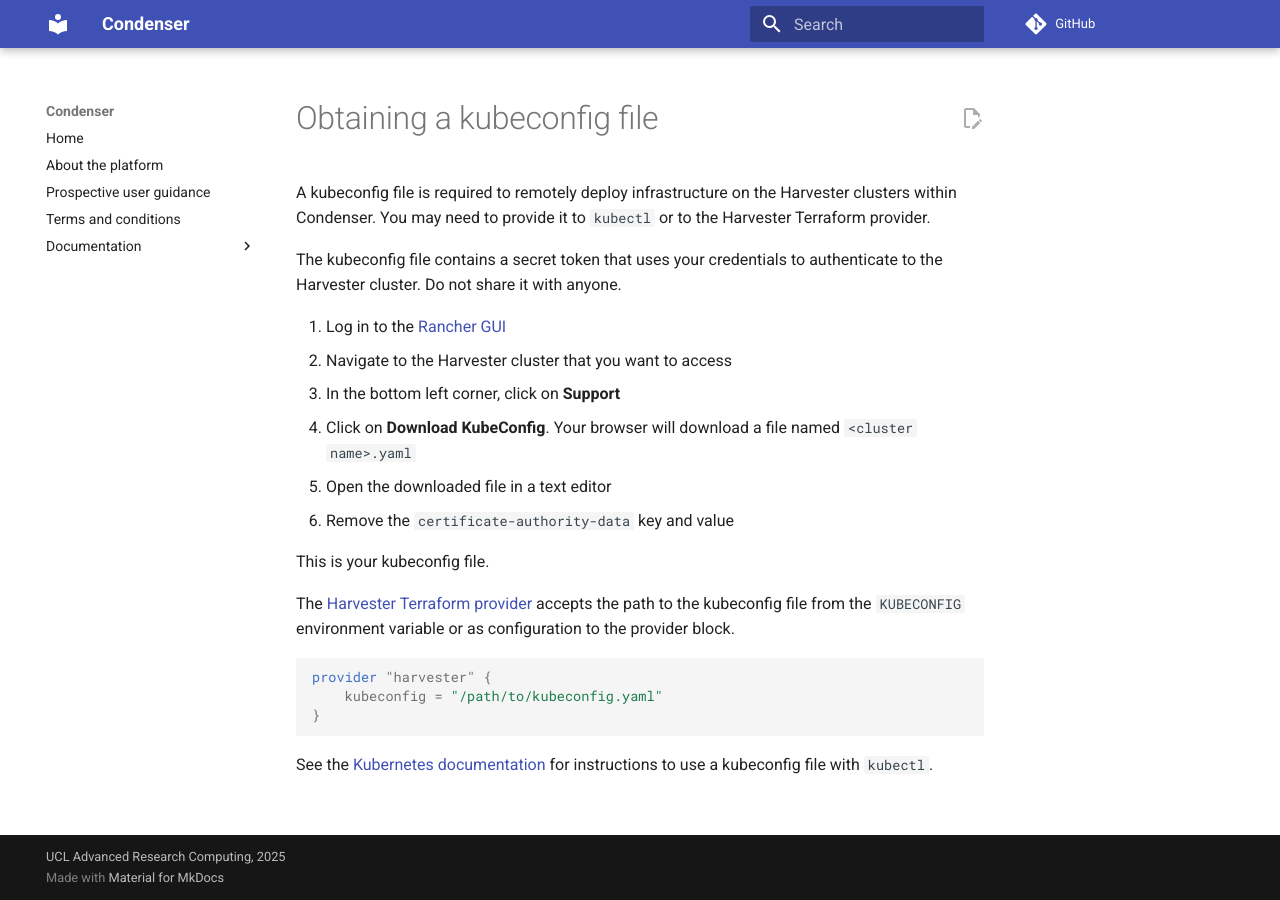
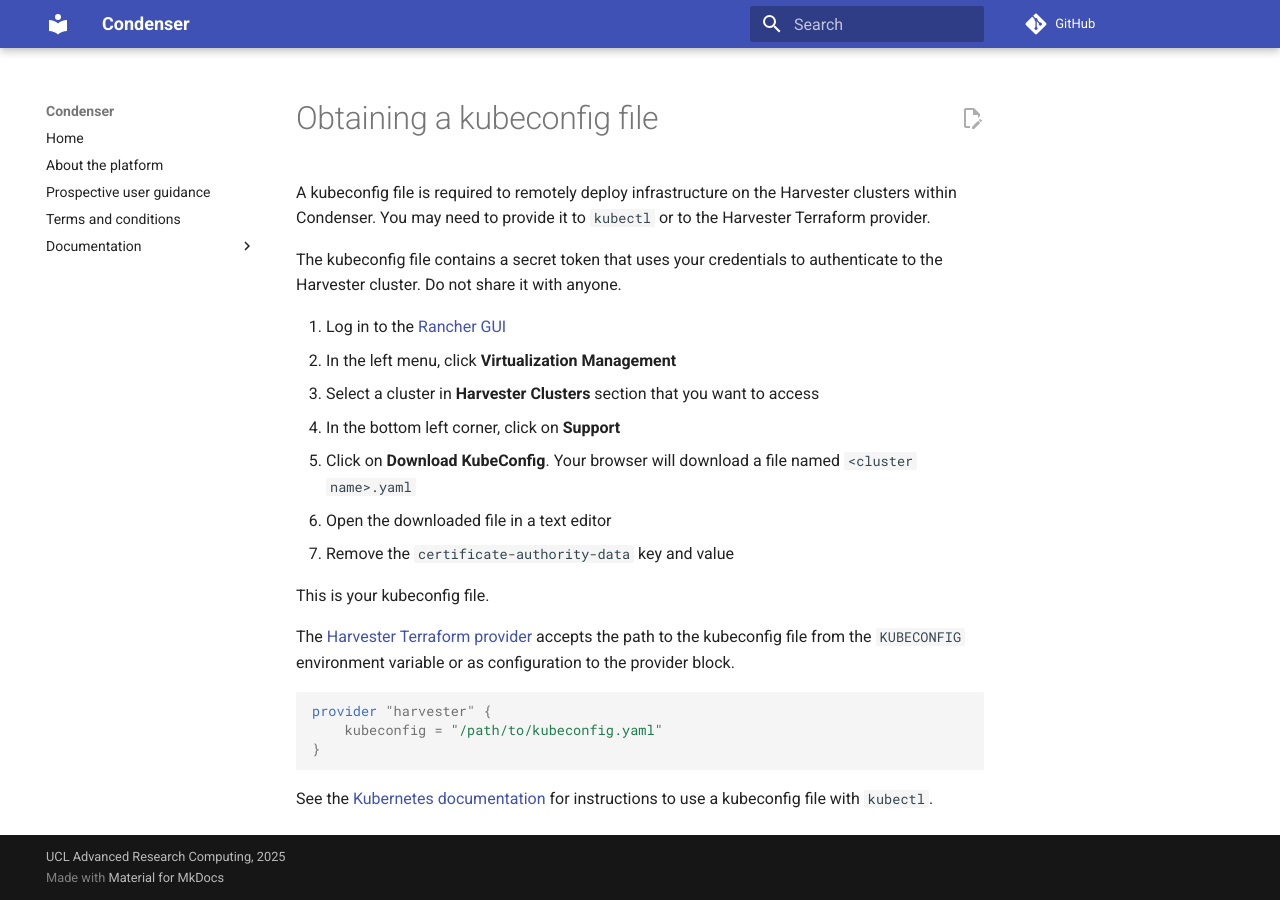
Before and after one commit to UCL-ARC/condenser-mkdocs, an MkDocs documentation site: the page built from docs/stubs/kubeconfig.md, in a window 1280 px wide. Built offline with MkDocs 1.6.1 and Material for MkDocs 9.7.7, drawn with Linux system fonts in a browser that asks for light colours; comment, search, counter and statistics services are not loaded.

Commit message:
KubeConfig: updated steps for kubeconfig downloading (#27)
# KubeConfig: Updated steps for kubeconfig downloading

PRs are automatically squashed. Please include:

* A short summary of these changes
Updated steps for kubeconfig downloading
<img width="444" height="224" alt="image"
src="https://github.com/user-attachments/assets/884fcda8-ce3e-4d5a-b0cb-61523c7ea319"
/>


* One of the following version increment tags:
#patch

---------

Co-authored-by: Camilla Harris <31481972+cdkharris@users.noreply.github.com>

```diff
--- a/docs/stubs/kubeconfig.md
+++ b/docs/stubs/kubeconfig.md
@@ -12,12 +12,13 @@
 to the Harvester cluster. Do not share it with anyone.
 
 1. Log in to the [Rancher GUI](https://rancher.condenser.arc.ucl.ac.uk/)
-2. Navigate to the Harvester cluster that you want to access
-3. In the bottom left corner, click on **Support**
-4. Click on **Download KubeConfig**. Your browser will download a file named
+2. In the left menu, click **Virtualization Management**
+3. Select a cluster in **Harvester Clusters** section that you want to access
+4. In the bottom left corner, click on **Support**
+5. Click on **Download KubeConfig**. Your browser will download a file named
 `<cluster name>.yaml`
-5. Open the downloaded file in a text editor
-6. Remove the `certificate-authority-data` key and value
+6. Open the downloaded file in a text editor
+7. Remove the `certificate-authority-data` key and value
 
 This is your kubeconfig file.
 
```
